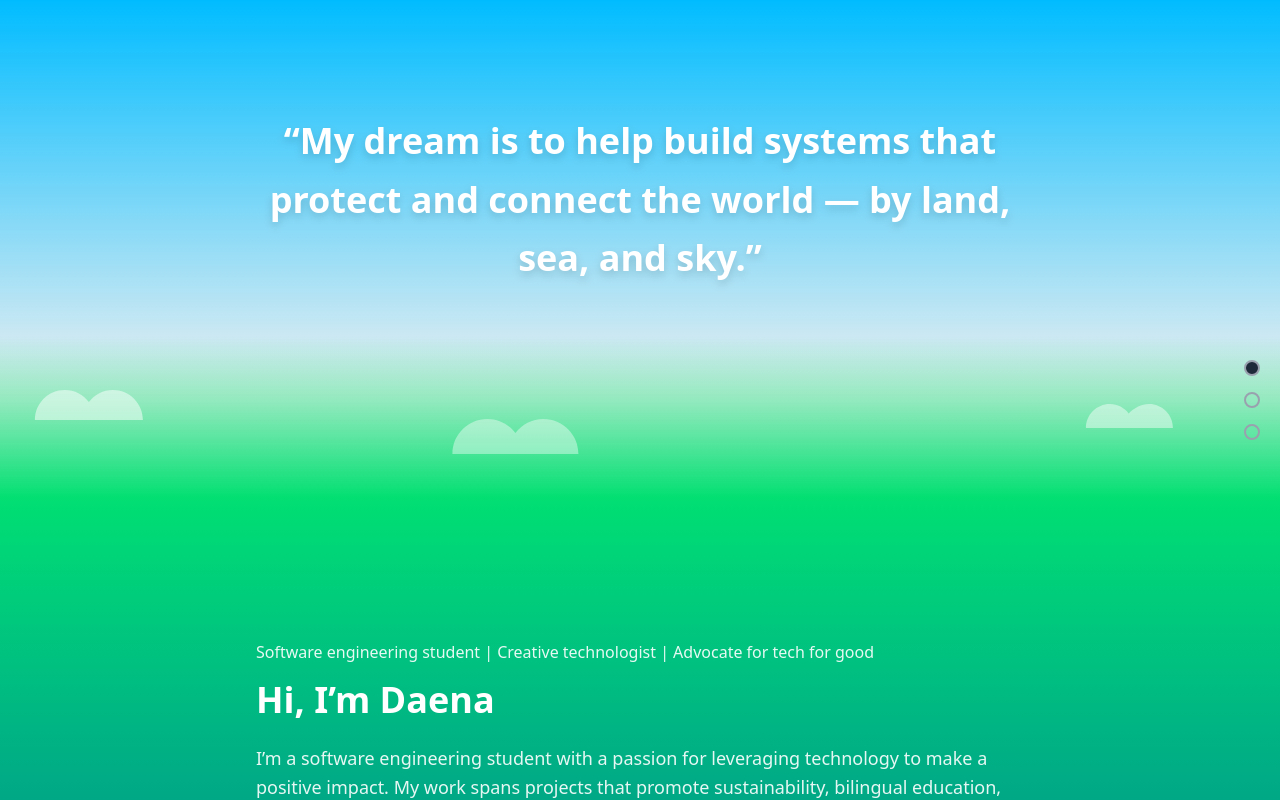
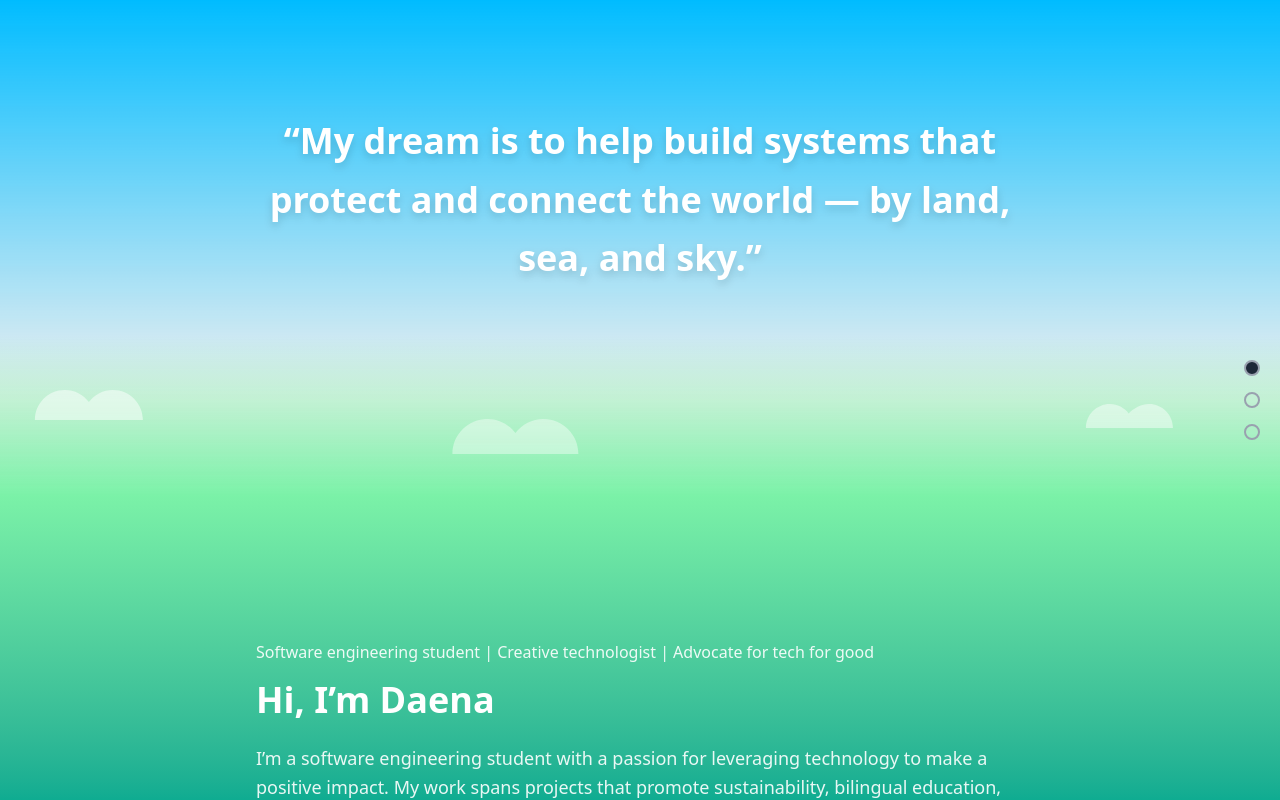
Before and after one commit to daena1027/my-portfolio, a React (Vite) app: page / in a window 1280 px wide. Built offline with nearby package versions, Linux system fonts and the light colour scheme.

Commit message:
feat: update color gradients in Divider and Land sections for improved visual consistency, remove unnecessary whitespace in Sky section

```diff
--- a/src/components/Divider.jsx
+++ b/src/components/Divider.jsx
@@ -3,7 +3,7 @@ import { motion } from 'framer-motion';
 export default function Divider({ type }) {
   if (type === 'flight') {
     return (
-      <section className="relative h-40 bg-gradient-to-b from-blue-260 to-green-400 overflow-hidden">
+      <section className="relative h-40 bg-gradient-to-b from-blue-260 to-green-300 overflow-hidden">
         {/* Elegant drifting cloud SVGs */}
         <motion.svg
           className="absolute top-6 left-0 w-48 h-24 opacity-50"
--- a/src/sections/Land.jsx
+++ b/src/sections/Land.jsx
@@ -5,7 +5,7 @@ export default function Land() {
   return (
     <motion.section
       id="land"
-      className="min-h-screen bg-gradient-to-b from-green-400 via-teal-600 to-cyan-500 text-white px-6 flex items-start justify-center pt-32 pb-16"
+      className="min-h-screen bg-gradient-to-b from-green-300 via-teal-600 to-cyan-500 text-white px-6 flex items-start justify-center pt-32 pb-16"
       initial={{ opacity: 0 }}
       whileInView={{ opacity: 1 }}
       transition={{ duration: 1 }}
--- a/src/sections/Sky.jsx
+++ b/src/sections/Sky.jsx
@@ -15,7 +15,6 @@ export default function Sky() {
       <h1 className="text-2xl sm:text-3xl md:text-4xl font-semibold text-white drop-shadow-lg max-w-3xl leading-relaxed">
         “My dream is to help build systems that <span className="whitespace-nowrap">protect and connect</span> the world — by land, sea, and sky.”
       </h1>
-
     </motion.section>
   );
 }
```
